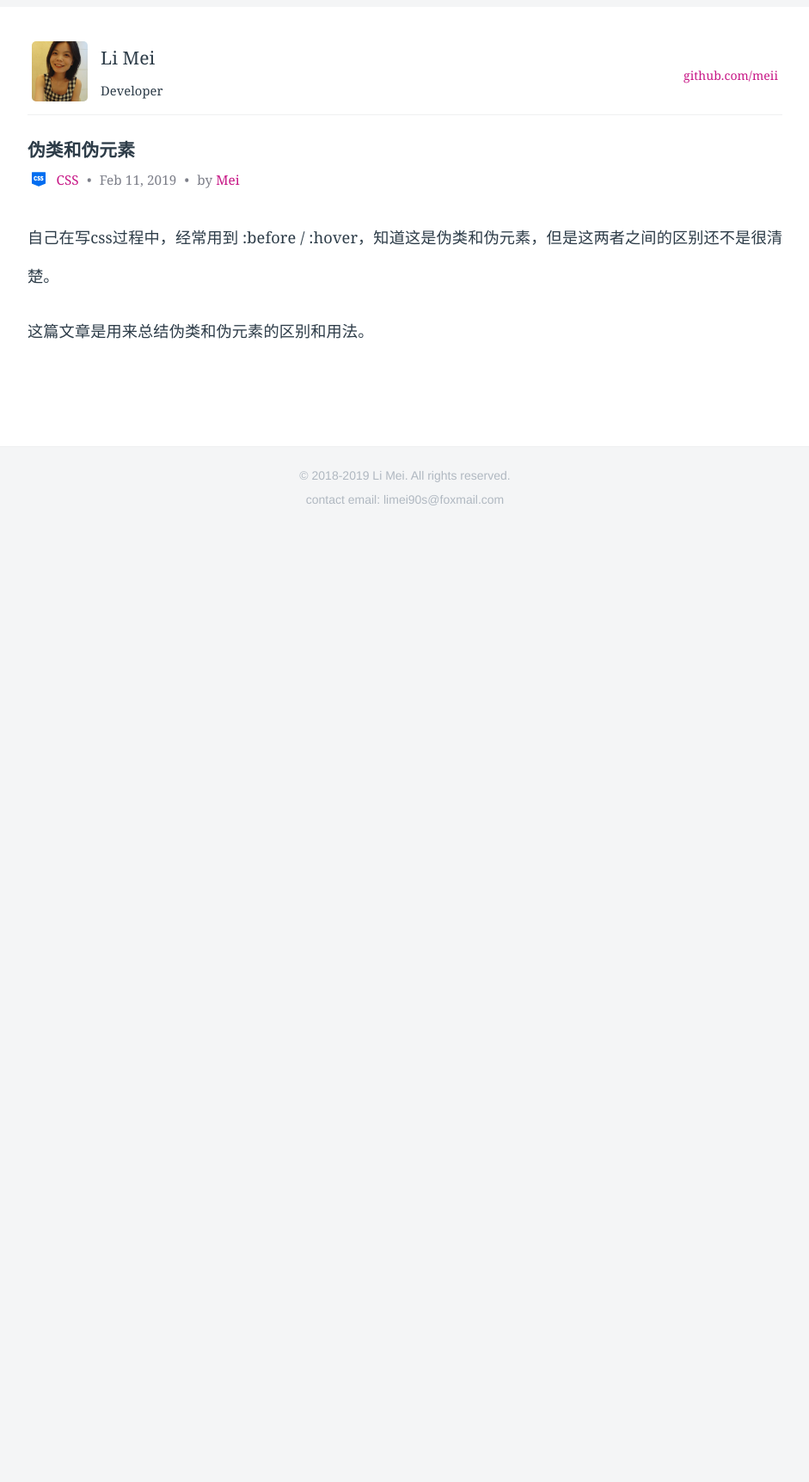
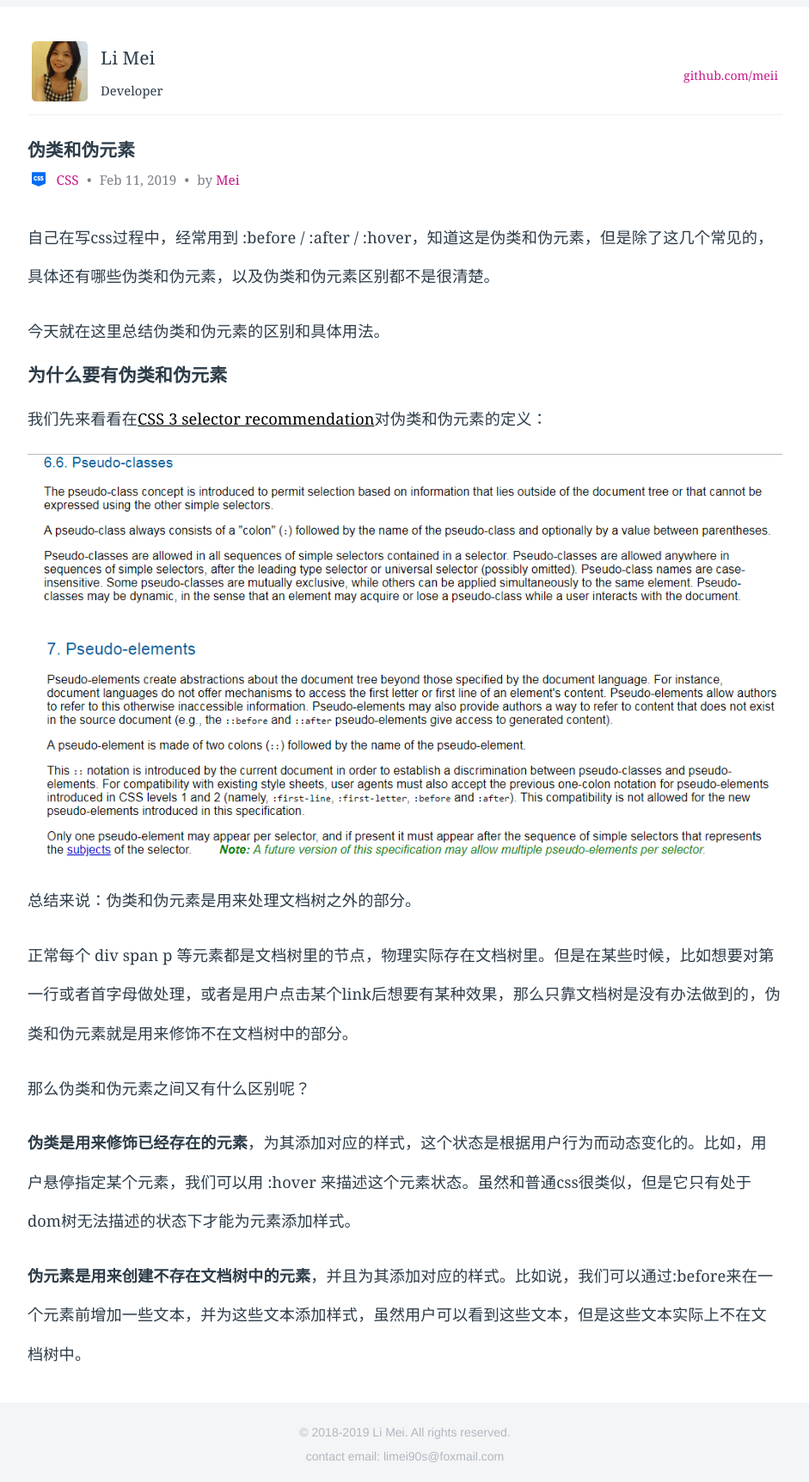
Before and after one commit to LiMeii/LiMeii.github.io, a Jekyll site: the page built from _posts/2019-02-11-css-pseudo.md, in a window 1280 px wide. Shown: the whole page at 86% size, without its empty margins (177-1118 px from the left). Built offline with Jekyll 4.4.1, drawn with Linux system fonts in a browser that asks for light colours; before the commit the page ends 900 px from its top, so only the background shows below that.

Commit message:
update pseudo post

```diff
--- a/_posts/2019-02-11-css-pseudo.md
+++ b/_posts/2019-02-11-css-pseudo.md
@@ -13,7 +13,29 @@ layout: post
     <span>by <a class="github-link" href="http://github.com/limeii" title="http://github.com/limeii">Mei</a></span>
 </div>
 
-自己在写css过程中，经常用到 :before / :hover，知道这是伪类和伪元素，但是这两者之间的区别还不是很清楚。
+自己在写css过程中，经常用到 :before / :after / :hover，知道这是伪类和伪元素，但是除了这几个常见的，具体还有哪些伪类和伪元素，以及伪类和伪元素区别都不是很清楚。
 
 
-这篇文章是用来总结伪类和伪元素的区别和用法。
+今天就在这里总结伪类和伪元素的区别和具体用法。
+
+## 为什么要有伪类和伪元素
+
+我们先来看看在[CSS 3 selector recommendation](https://www.w3.org/TR/2011/REC-css3-selectors-20110929/#pseudo-classes)对伪类和伪元素的定义：
+
+![css pseudo-classes]( https://limeii.github.io/assets/images/posts/css/css-pseudo-classes.png){:height="100%" width="100%"}
+
+![css pseudo-elements]( https://limeii.github.io/assets/images/posts/css/css-pseudo-elements.png){:height="100%" width="100%"}
+
+总结来说：伪类和伪元素是用来处理文档树之外的部分。
+
+
+正常每个 div span p 等元素都是文档树里的节点，物理实际存在文档树里。但是在某些时候，比如想要对第一行或者首字母做处理，或者是用户点击某个link后想要有某种效果，那么只靠文档树是没有办法做到的，伪类和伪元素就是用来修饰不在文档树中的部分。
+
+
+那么伪类和伪元素之间又有什么区别呢？
+
+
+**伪类是用来修饰已经存在的元素**，为其添加对应的样式，这个状态是根据用户行为而动态变化的。比如，用户悬停指定某个元素，我们可以用 :hover 来描述这个元素状态。虽然和普通css很类似，但是它只有处于dom树无法描述的状态下才能为元素添加样式。
+
+
+**伪元素是用来创建不存在文档树中的元素**，并且为其添加对应的样式。比如说，我们可以通过:before来在一个元素前增加一些文本，并为这些文本添加样式，虽然用户可以看到这些文本，但是这些文本实际上不在文档树中。
```
Also changed, not shown: assets/images/posts/css/css-pseudo-classes.png (added), assets/images/posts/css/css-pseudo-elements.png (added).
